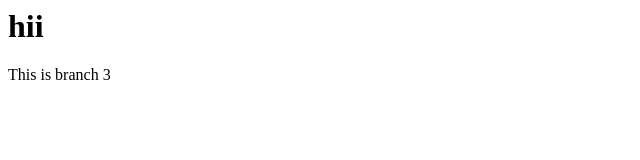
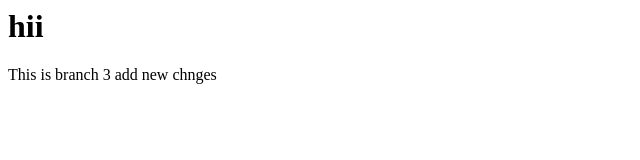
Before and after one commit to SayaliNikumbh25/demo, a plain HTML site: page index.html in a window 1280 px wide. Shown: the full height of the page, 0-640 px from the left. Drawn offline with Linux system fonts and the light colour scheme.

Commit message:
added new text

```diff
--- a/index.html
+++ b/index.html
@@ -1,2 +1,2 @@
 <h1>hii</h1>
-<p>This is branch 3</p>
+<p>This is branch 3 add new chnges</p>
```
